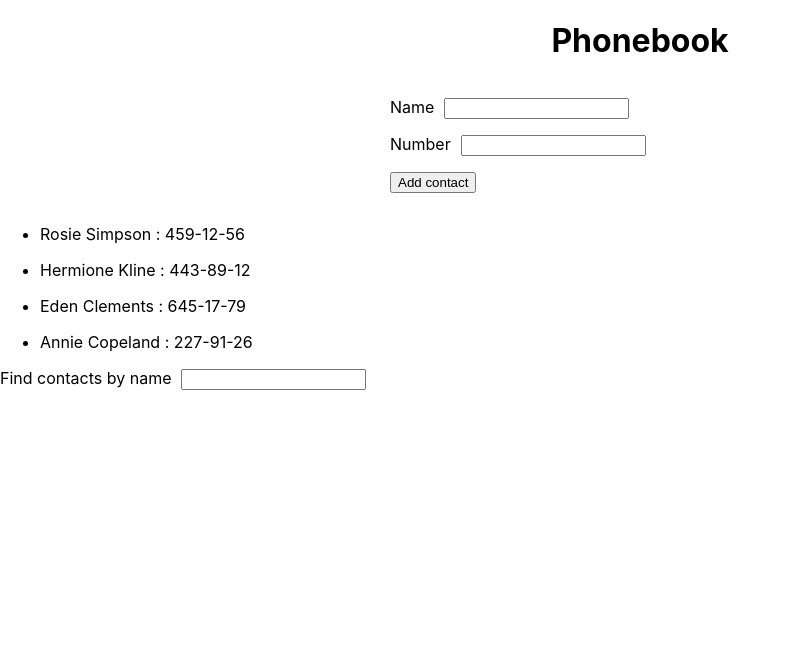
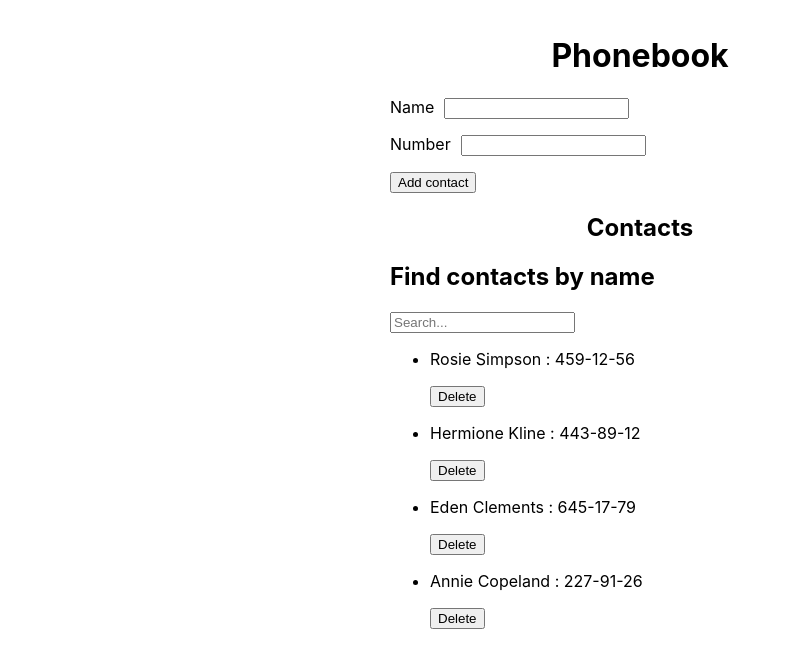
Before and after one commit to HordiienkoOlha/goit-react-hw-02-phonebook, a React (Create React App) app: page / in a window 1280 px wide. Shown: the top 668 px of the page, without its empty margins (0-791 px from the left). Built offline with nearby package versions, Linux system fonts and the light colour scheme.

Commit message:
dane task

```diff
--- a/package.json
+++ b/package.json
@@ -8,6 +8,7 @@
     "@testing-library/react": "^12.1.4",
     "@testing-library/user-event": "^13.5.0",
     "nanoid": "^3.3.4",
+    "notiflix": "^3.2.5",
     "prop-types": "^15.8.1",
     "react": "^18.1.0",
     "react-dom": "^18.1.0",
--- a/src/components/App.js
+++ b/src/components/App.js
@@ -1,5 +1,5 @@
 import { Component } from 'react';
-import { nanoid } from 'nanoid';
+import { Notify } from 'notiflix/build/notiflix-notify-aio';
 
 import ContactForm from './ContactForm';
 import ContactList from './ContactList';
@@ -7,36 +7,59 @@ import Filter from './Filter';
 import s from './App.module.css';
 
 class App extends Component {
-state = {
-  contacts: [
-    {id: 'id-1', name: 'Rosie Simpson', number: '459-12-56'},
-    {id: 'id-2', name: 'Hermione Kline', number: '443-89-12'},
-    {id: 'id-3', name: 'Eden Clements', number: '645-17-79'},
-    {id: 'id-4', name: 'Annie Copeland', number: '227-91-26'},
-  ],
-  filter: '',
-  name: '',
-  number: ''
-}
+  state = {
+    contacts: [
+      { id: 'id-1', name: 'Rosie Simpson', number: '459-12-56' },
+      { id: 'id-2', name: 'Hermione Kline', number: '443-89-12' },
+      { id: 'id-3', name: 'Eden Clements', number: '645-17-79' },
+      { id: 'id-4', name: 'Annie Copeland', number: '227-91-26' },
+    ],
+    filter: '',
+  };
 
-  formSubmitHandler = data => {
-    console.log(data)
-    const contactId =  nanoid();
-    this.state.contacts.push({id: contactId, name: data.name, number: data.number})
-    console.log(this.state.contacts);
-  }
+  formSubmitHandler = dataContact => {
+    this.state.contacts.some(({ name }) => name === dataContact.name)
+      ? Notify.failure(`Contact ${dataContact.name} already exists`)
+      : this.setState(({ contacts }) => ({
+          contacts: [...contacts, dataContact],
+        }));
+  };
+
+  getFilterValue = event => {
+    this.setState({
+      filter: event.currentTarget.value,
+    });
+  };
+  filteredContacts = () => {
+    const { contacts, filter } = this.state;
+    const newFilter = filter.toLowerCase();
+
+    return contacts.filter(
+      contact =>
+        contact.name.toLowerCase().includes(newFilter) ||
+        contact.number.includes(newFilter)
+    );
+  };
+  deleteContact = contactId => {
+    this.setState(prevState => ({
+      contacts: prevState.contacts.filter(contact => contact.id !== contactId),
+    }));
+  };
 
   render() {
-    // console.log(this.state.contacts);
-    const { contacts } = this.state;
+    const { formSubmitHandler, getFilterValue, deleteContact } = this;
+    const { filter } = this.state;
+    const filterContacts = this.filteredContacts();
     return (
-      <div>
+      <div className={s.container}>
         <h1 className={s.title}>Phonebook</h1>
-        <ContactForm onSubmit={this.formSubmitHandler} />
-        <ContactList contacts={contacts} />
-        <Filter />
-
-
+        <ContactForm onSubmit={formSubmitHandler} />
+        <h2 className={s.title}>Contacts</h2>
+        <Filter value={filter} changeFilter={getFilterValue} />
+        <ContactList
+          contacts={filterContacts}
+          onDeleteContact={deleteContact}
+        />
       </div>
     );
   }
--- a/src/components/App.module.css
+++ b/src/components/App.module.css
@@ -1,3 +1,9 @@
+.container {
+width: 500px;
+    padding-top: 15px;
+    padding-bottom: 15px;
+    margin: 0 auto;
+}
 .title {
 text-align: center
 }
--- a/src/components/ContactForm/ContactForm.js
+++ b/src/components/ContactForm/ContactForm.js
@@ -1,37 +1,39 @@
-// import PropTypes from 'prop-types';
 import { Component } from 'react';
+import PropTypes from 'prop-types';
+import { nanoid } from 'nanoid';
+
 import s from './ContactForm.module.css';
 
-import { nanoid } from 'nanoid';
+class ContactForm extends Component {
+  static propTypes = { onSubmit: PropTypes.func.isRequired };
 
-class ContactForm extends Component {
   state = {
     name: '',
     number: '',
   };
 
-    nameId = nanoid();
+  onChange = event => {
+    const { name, value } = event.currentTarget;
+    this.setState({ [name]: value.toLowerCase() });
+  };
 
-    onChange = event => {
-    const { name, value } = event.target;
-        this.setState({
-            [name]: value,
-        });
-    };
   onSubmit = event => {
     event.preventDefault();
-        this.props.onSubmit(this.state);
+    const { name, number } = this.state;
+    this.props.onSubmit({ id: nanoid(2), name, number });
     this.reset();
   };
   reset = () => {
     this.setState({ name: '', number: '' });
   };
+
   render() {
     const { name, number } = this.state;
+    const { onChange, onSubmit } = this;
     return (
-      <form className={s.form} onSubmit={this.onSubmit}>
+      <form className={s.form} onSubmit={onSubmit}>
         <div className={s.row}>
-          <label className={s.label} htmlFor={this.nameId}>
+          <label className={s.label}>
             Name
             <input
               value={name}
@@ -40,12 +42,11 @@ class ContactForm extends Component {
               className={s.input}
               pattern="^[a-zA-Zа-яА-Я]+(([' -][a-zA-Zа-яА-Я ])?[a-zA-Zа-яА-Я]*)*$"
               title="Name may contain only letters, apostrophe, dash and spaces. For example Adrian, Jacob Mercer, Charles de Batz de Castelmore d'Artagnan"
-              onChange={this.onChange}
-              id={this.nameId}
+              onChange={onChange}
               required
             />
           </label>
-          <label className={s.label} htmlFor={this.nameId}>
+          <label className={s.label}>
             Number
             <input
               value={number}
@@ -54,8 +55,7 @@ class ContactForm extends Component {
               className={s.input}
               pattern="\+?\d{1,4}?[-.\s]?\(?\d{1,3}?\)?[-.\s]?\d{1,4}[-.\s]?\d{1,4}[-.\s]?\d{1,9}"
               title="Phone number must be digits and can contain spaces, dashes, parentheses and can start with +"
-              onChange={this.onChange}
-              id={this.nameId}
+              onChange={onChange}
               required
             />
           </label>
@@ -67,18 +67,3 @@ class ContactForm extends Component {
 }
 
 export default ContactForm;
-
-// <form onSubmit={this.handleSubmit}>
-//   <label>
-//     Name
-// <input
-//   type="text"
-//       name="name"
-//       // value={name}
-//   pattern="^[a-zA-Zа-яА-Я]+(([' -][a-zA-Zа-яА-Я ])?[a-zA-Zа-яА-Я]*)*$"
-//   title="Name may contain only letters, apostrophe, dash and spaces. For example Adrian, Jacob Mercer, Charles de Batz de Castelmore d'Artagnan"
-//   required
-//     />
-//   </label>
-//   <button type="submit">Add contact</button>
-//   </form>
--- a/src/components/ContactForm/ContactForm.module.css
+++ b/src/components/ContactForm/ContactForm.module.css
@@ -1,9 +1,9 @@
 .form {
-  width: 500px;
+  /* width: 500px;
   padding-top: 15px;
   padding-bottom: 15px;
-  margin: 0 auto;
-  border-color: 1 px solid black;
+  margin: 0 auto; */
+  border: 1 px solid black;
 }
 .row {
   display: flex;
@@ -15,3 +15,6 @@
 .input {
   margin-left: 10px;
 }
+.buttonAdd {
+  margin-bottom: 15px;
+}
--- /dev/null
+++ b/src/components/ContactItem/ContactItem.js
@@ -0,0 +1,28 @@
+import PropTypes from 'prop-types';
+import s from './ContactItem.module.css';
+
+const ContactItem = ({ id, name, number, onDeleteContact }) => {
+  return (
+    <li className={s.listItem}>
+      <p>
+        {name} : {number}
+      </p>
+      <button
+        type="button"
+        className={s.button}
+        onClick={() => onDeleteContact(id)}
+      >
+        Delete
+      </button>
+    </li>
+  );
+};
+
+ContactItem.propTypes = {
+  id: PropTypes.string.isRequired,
+  name: PropTypes.string.isRequired,
+  number: PropTypes.string.isRequired,
+  onDeleteContact: PropTypes.func.isRequired,
+};
+
+export default ContactItem;
--- /dev/null
+++ b/src/components/ContactItem/index.js
@@ -0,0 +1 @@
+export { default } from './ContactItem';
--- a/src/components/ContactList/ContactList.js
+++ b/src/components/ContactList/ContactList.js
@@ -1,18 +1,30 @@
+import PropTypes from 'prop-types';
+import ContactItem from 'components/ContactItem';
+import s from './ContactList.module.css';
 
-const ContactList = ({ contacts }) => {
-
-    console.log(contacts)
-
-    return (
-        <ul>
-            {contacts.map(contact => (
-                <li key={contact.id}>
-                    <p>{contact.name} : {contact.number}</p>
-                </li>
-            ))}
+const ContactList = ({ contacts, onDeleteContact }) => {
+  return (
+    <ul className={s.list}>
+      {contacts.map(({ id, name, number }) => (
+        <ContactItem
+          key={id}
+          id={id}
+          name={name}
+          number={number}
+          onDeleteContact={onDeleteContact}
+        />
+      ))}
     </ul>
-)
-}
+  );
+};
+ContactList.propTypes = {
+  contacts: PropTypes.arrayOf(
+    PropTypes.shape({
+      id: PropTypes.string.isRequired,
+      name: PropTypes.string.isRequired,
+      number: PropTypes.string.isRequired,
+    })
+  ).isRequired,
+  onDeleteContact: PropTypes.func.isRequired,
+};
 export default ContactList;
-
-//  className={s.listItem}
--- a/src/components/ContactList/ContactList.module.css
+++ b/src/components/ContactList/ContactList.module.css
@@ -0,0 +1,14 @@
+/* .List {} */
+.listItem {
+    display: flex;
+    align-items: center;
+    margin-bottom: 15px;
+}
+
+.listItem:last-child {
+    margin-bottom: 0px;
+}
+.button {
+
+    margin-left: 15px;
+}
--- a/src/components/Filter/Filter.js
+++ b/src/components/Filter/Filter.js
@@ -1,23 +1,19 @@
-import s from './Filter.module.css'
+import PropTypes from 'prop-types';
+import s from './Filter.module.css';
 
-const Filter = () => {
+const Filter = ({ changeFilter }) => {
+  return (
+    <>
+      <label className={s.label}>
+        <h2>Find contacts by name </h2>
+        <input type="text" placeholder="Search..." onChange={changeFilter} />
+      </label>
+    </>
+  );
+};
 
-    return (
-        <div>
-            <label className={s.label}>
-            Find contacts by name
-            <input
-              type="text"
-              name="filterInput"
-              className={s.input}
-              pattern="^[a-zA-Zа-яА-Я]+(([' -][a-zA-Zа-яА-Я ])?[a-zA-Zа-яА-Я]*)*$"
-              title="Name may contain only letters, apostrophe, dash and spaces. For example Adrian, Jacob Mercer, Charles de Batz de Castelmore d'Artagnan"
-            //   onChange={this.onFind}
-              required
-            />
-            </label>
-            </div>
-    )
+Filter.propTypes = {
+  onSearch: PropTypes.func,
+};
 
-}
 export default Filter;
```
Also changed, not shown: src/components/ContactItem/ContactItem.module.css (added), 1 other file (tests, documents, lock files or other folders). Lines whose indentation alone changed are shown as unchanged.
